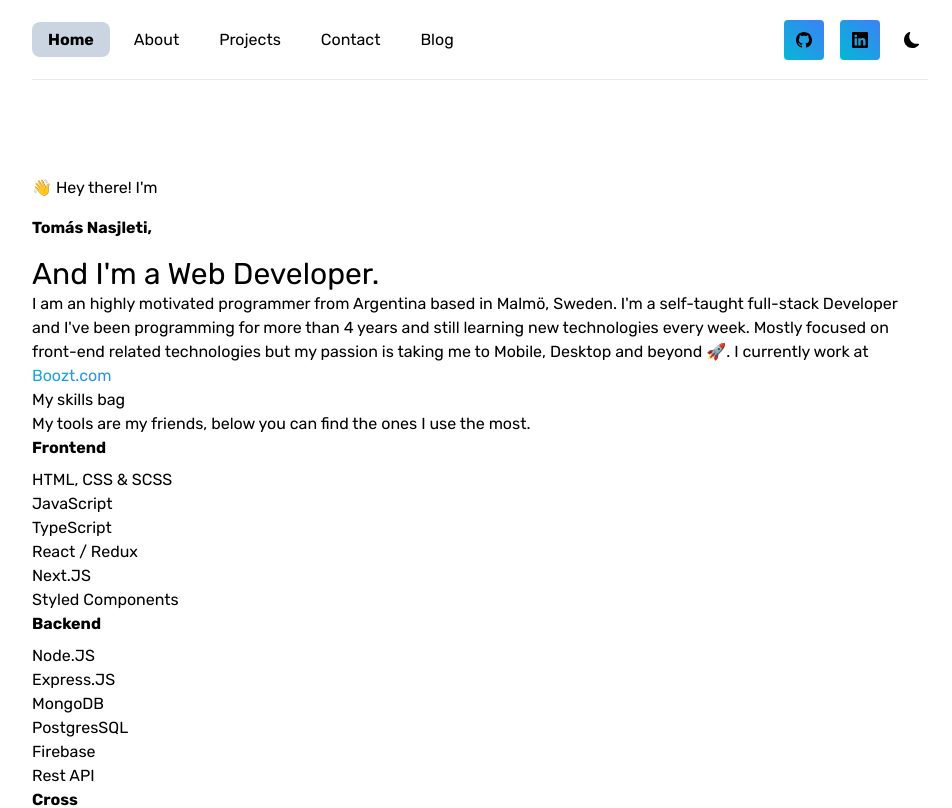
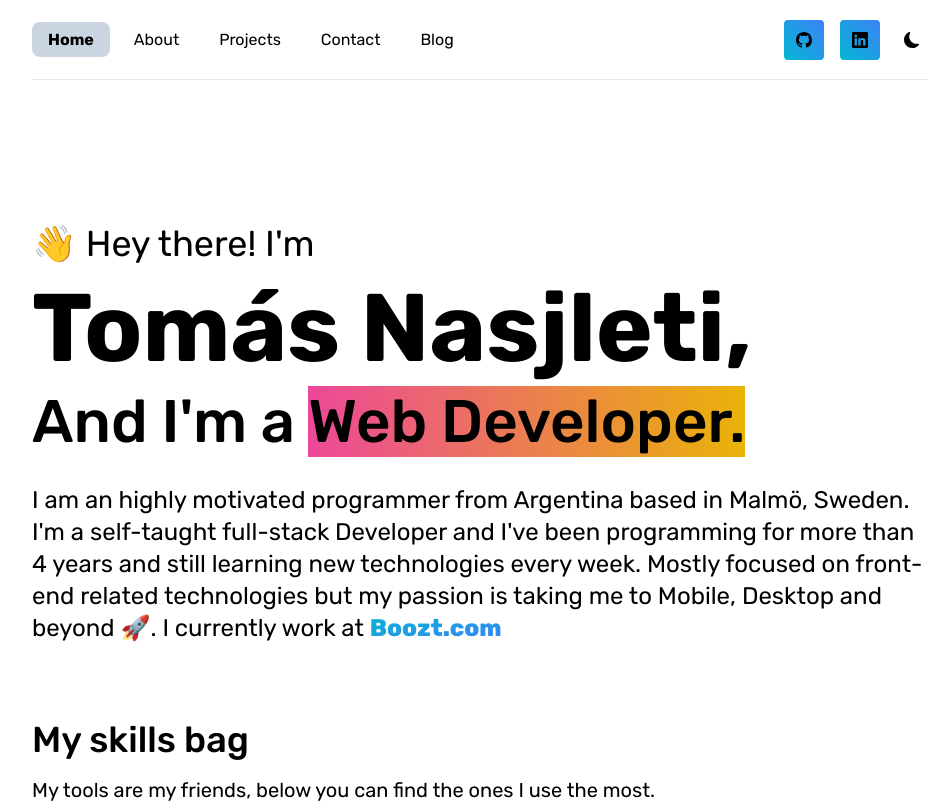
Before and after one commit to TomAndril/mywebsite-v2, a Next.js app: page / in a window 1280 px wide. Shown: the top 808 px of the page, without its empty margins (160-1112 px from the left). Built offline with nearby package versions, Linux system fonts and the light colour scheme.

Commit message:
updated tailwind config

```diff
--- a/tailwind.config.js
+++ b/tailwind.config.js
@@ -1,10 +1,6 @@
 module.exports = {
   darkMode: "class",
   content: [
-    "./pages/**/*.{js,ts,jsx,tsx}",
-    "./components/**/*.{js,ts,jsx,tsx}",
-  ],
-  purge: [
     "./pages/**/*.{js,ts,jsx,tsx}",
     "./components/**/*.{js,ts,jsx,tsx}",
     "./sections/**/*.{js,ts,jsx,tsx}",
@@ -14,8 +10,7 @@ module.exports = {
       minHeight: {
         sectionHeight: "calc(40vh - 12rem - 8rem)",
         heroHeight: "calc(100vh - 14rem - 5rem)",
-      }
+      },
     },
   },
-  variants: {},
 }
```
